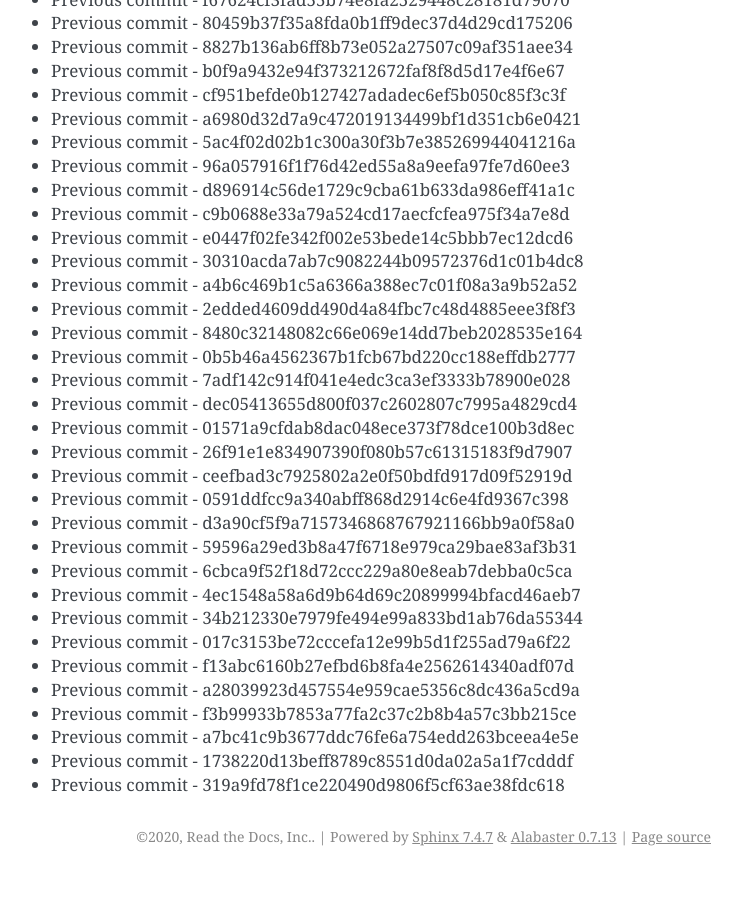
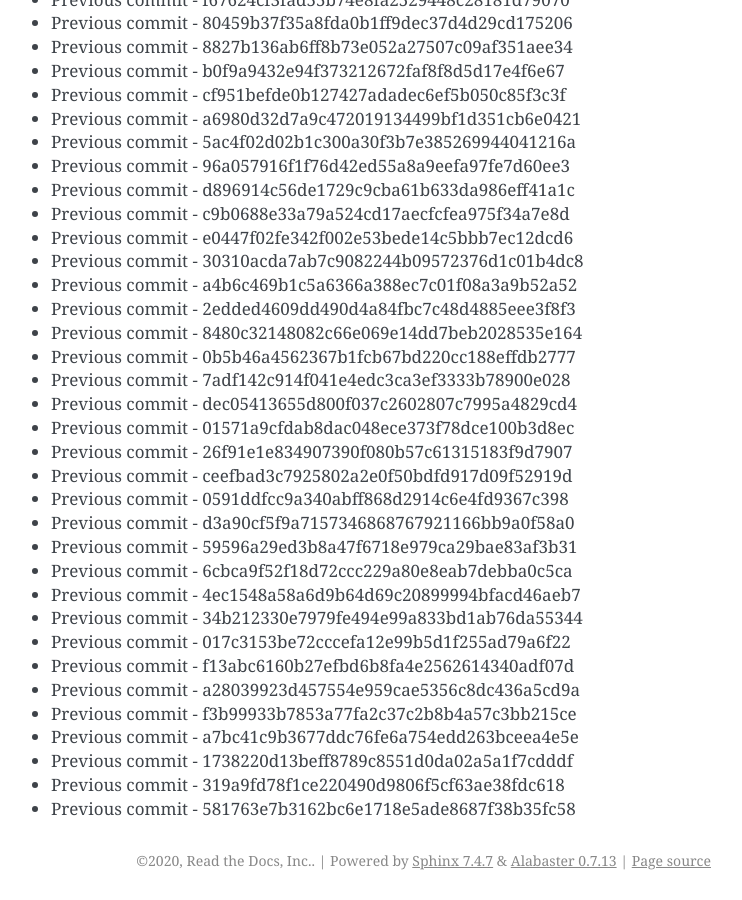
Before and after one commit to readthedocs/rtd-git-stresstest, a Sphinx documentation site: the page built from docs/updates.rst, in a window 1280 px wide and 900 px high, scrolled down 60624 px. Shown: the whole window, without its empty margins (399-1141 px from the left). Built offline with Sphinx 7.4.7, drawn with Linux system fonts in a browser that asks for light colours; before the commit the page ends 61500 px from its top, so only the background shows below that.

Commit message:
Generating commit from previous: 581763e7b3162bc6e1718e5ade8687f38b35fc58

```diff
--- a/docs/updates.rst
+++ b/docs/updates.rst
@@ -2579,3 +2579,4 @@ It can be tested for any performance characteristics.
 * Previous commit - a7bc41c9b3677ddc76fe6a754edd263bceea4e5e
 * Previous commit - 1738220d13beff8789c8551d0da02a5a1f7cdddf
 * Previous commit - 319a9fd78f1ce220490d9806f5cf63ae38fdc618
+* Previous commit - 581763e7b3162bc6e1718e5ade8687f38b35fc58
```
